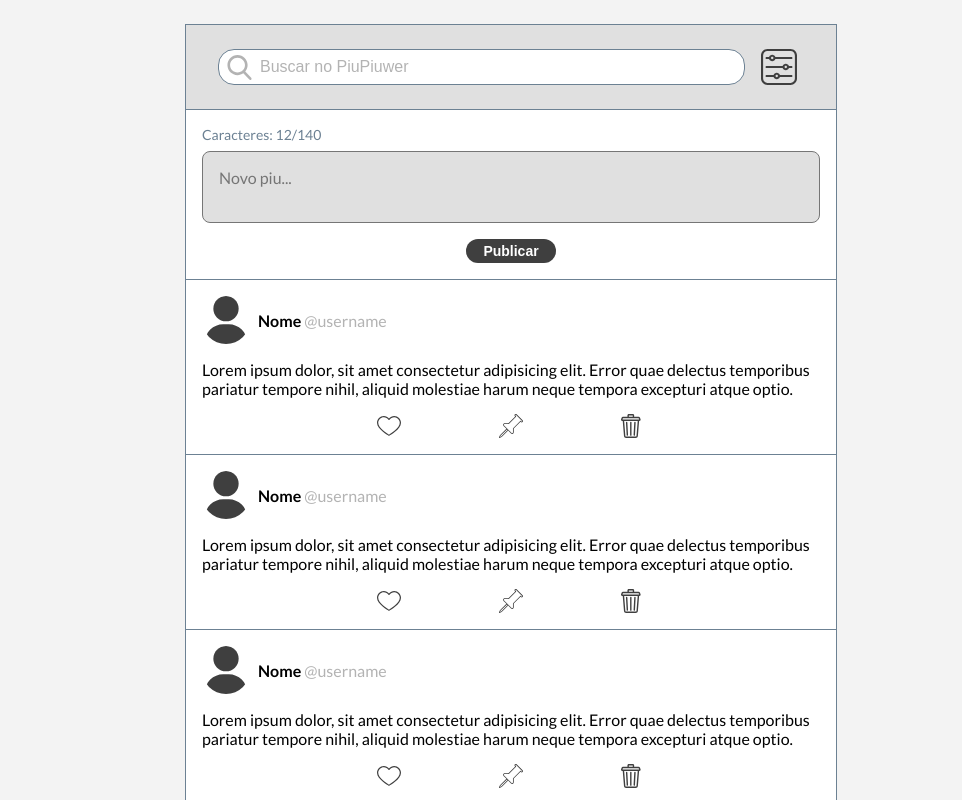
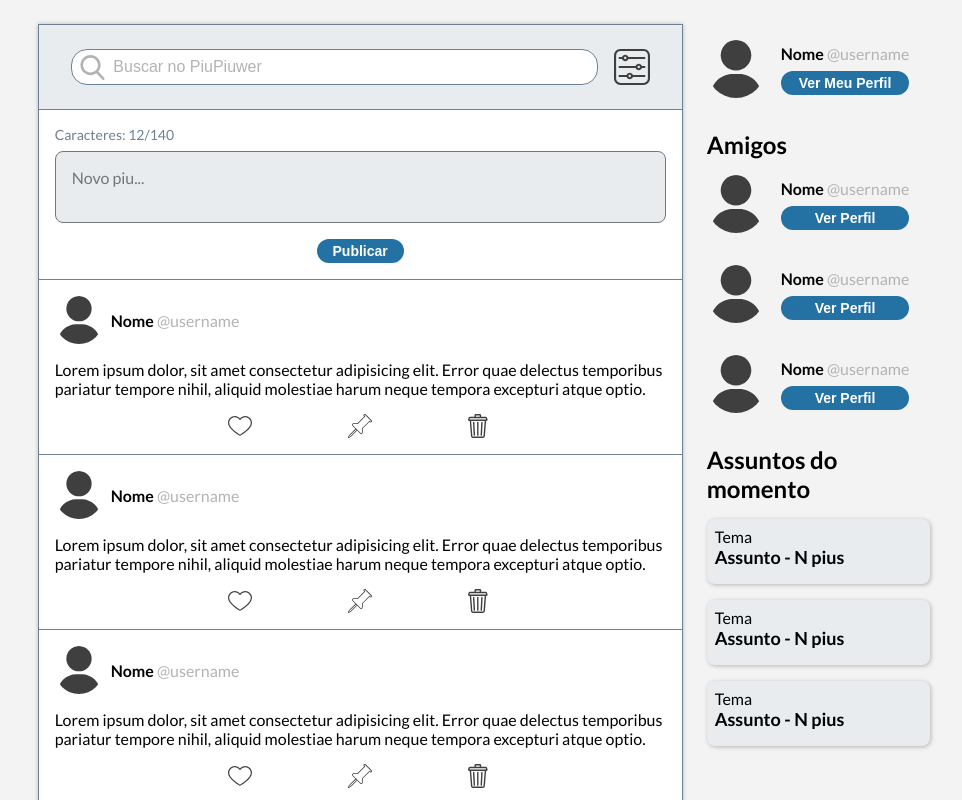
Before and after one commit to danjovich/PiuPiuwer, a plain HTML site: page index.html in a window 1280 px wide. Shown: the top 800 px of the page, 318-1280 px from the left. Drawn offline with Linux system fonts and the light colour scheme.

Commit message:
feat: add aside and fixed/sticky divs

```diff
--- a/index.html
+++ b/index.html
@@ -13,6 +13,7 @@
 <body>
     <header id="main-header">
         <!-- Adicionar EventListener ao logo -->
+        <div class="fixed">
             <div class="logo">
                 <img src="images/piupiuwer.svg" alt="PiuPiuwer">
                 <h1>PiuPiuwer</h1>
@@ -24,6 +25,7 @@
                     <li><a href="" title="Sair"><img src="images/sair.svg" alt="Sair"> Sair</a></li>
                 </ul>
             </nav>
+        </div>
     </header>
 
     <section id="feed">
@@ -44,7 +46,9 @@
             <li>
                 <div class="info">
                     <img src="images/pefil.svg" alt="Foto de Perfil">
+                        <div class="name-and-username">
                         <strong>Nome <span>@username</span></strong>
+                    </div>
                 </div>
                 <p>Lorem ipsum dolor, sit amet consectetur adipisicing elit. Error quae delectus temporibus pariatur tempore nihil, aliquid molestiae harum neque tempora excepturi atque optio.</p>
                 <div class="interactions">
@@ -56,7 +60,9 @@
             <li>
                 <div class="info">
                     <img src="images/pefil.svg" alt="Foto de Perfil">
+                    <div class="name-and-username">
                         <strong>Nome <span>@username</span></strong>
+                    </div>
                 </div>
                 <p>Lorem ipsum dolor, sit amet consectetur adipisicing elit. Error quae delectus temporibus pariatur tempore nihil,
                     aliquid molestiae harum neque tempora excepturi atque optio.</p>
@@ -69,7 +75,9 @@
             <li>
                 <div class="info">
                     <img src="images/pefil.svg" alt="Foto de Perfil">
+                    <div class="name-and-username">
                         <strong>Nome <span>@username</span></strong>
+                    </div>
                 </div>
                 <p>Lorem ipsum dolor, sit amet consectetur adipisicing elit. Error quae delectus temporibus pariatur tempore nihil,
                     aliquid molestiae harum neque tempora excepturi atque optio.</p>
@@ -82,7 +90,9 @@
             <li>
                 <div class="info">
                     <img src="images/pefil.svg" alt="Foto de Perfil">
+                    <div class="name-and-username">
                         <strong>Nome <span>@username</span></strong>
+                    </div>
                 </div>
                 <p>Lorem ipsum dolor, sit amet consectetur adipisicing elit. Error quae delectus temporibus pariatur tempore nihil,
                     aliquid molestiae harum neque tempora excepturi atque optio.</p>
@@ -95,7 +105,9 @@
             <li>
                 <div class="info">
                     <img src="images/pefil.svg" alt="Foto de Perfil">
+                    <div class="name-and-username">
                         <strong>Nome <span>@username</span></strong>
+                    </div>
                 </div>
                 <p>Lorem ipsum dolor, sit amet consectetur adipisicing elit. Error quae delectus temporibus pariatur tempore nihil,
                     aliquid molestiae harum neque tempora excepturi atque optio.</p>
@@ -108,7 +120,9 @@
             <li>
                 <div class="info">
                     <img src="images/pefil.svg" alt="Foto de Perfil">
+                    <div class="name-and-username">
                         <strong>Nome <span>@username</span></strong>
+                    </div>
                 </div>
                 <p>Lorem ipsum dolor, sit amet consectetur adipisicing elit. Error quae delectus temporibus pariatur tempore nihil,
                     aliquid molestiae harum neque tempora excepturi atque optio.</p>
@@ -121,7 +135,9 @@
             <li>
                 <div class="info">
                     <img src="images/pefil.svg" alt="Foto de Perfil">
+                    <div class="name-and-username">
                         <strong>Nome <span>@username</span></strong>
+                    </div>
                 </div>
                 <p>Lorem ipsum dolor, sit amet consectetur adipisicing elit. Error quae delectus temporibus pariatur tempore nihil,
                     aliquid molestiae harum neque tempora excepturi atque optio.</p>
@@ -134,7 +150,9 @@
             <li>
                 <div class="info">
                     <img src="images/pefil.svg" alt="Foto de Perfil">
+                    <div class="name-and-username">
                         <strong>Nome <span>@username</span></strong>
+                    </div>
                 </div>
                 <p>Lorem ipsum dolor, sit amet consectetur adipisicing elit. Error quae delectus temporibus pariatur tempore nihil, aliquid molestiae harum neque tempora excepturi atque optio. Lorem ipsum dolor sit amet consectetur adipisicing elit. Culpa rerum consequatur, suscipit maxime vero cum dicta eum tempore laudantium debitis in aliquam eos placeat excepturi exercitationem quaerat ducimus minima ea. Lorem, ipsum dolor sit amet consectetur adipisicing elit. Modi dolorum suscipit enim, sapiente eos nemo maxime rerum, sequi reiciendis voluptates velit provident totam quisquam nam? Libero fugit a culpa cumque!</p>
                 <div class="interactions">
@@ -147,7 +165,70 @@
     </section>
 
     <aside>
+        <div class="profile">
+            <img src="images/pefil.svg" alt="Foto de Perfil">
+            <div class="info">
+                <div class="name-and-username">
+                        <div class="name-and-username">
+                        <strong>Nome <span>@username</span></strong>
+                    </div>
+                </div>
+                <button>Ver Meu Perfil</button>
+            </div>
+        </div>
 
+        <div class="friends">
+            <h2>Amigos</h2>
+            <div class="profile">
+                <img src="images/pefil.svg" alt="Foto de Perfil">
+                <div class="info">
+                    <div class="name-and-username">
+                        <div class="name-and-username">
+                            <strong>Nome <span>@username</span></strong>
+                        </div>
+                    </div>
+                    <button>Ver Perfil</button>
+                </div>
+            </div>
+            <div class="profile">
+                <img src="images/pefil.svg" alt="Foto de Perfil">
+                <div class="info">
+                    <div class="name-and-username">
+                        <div class="name-and-username">
+                            <strong>Nome <span>@username</span></strong>
+                        </div>
+                    </div>
+                    <button>Ver Perfil</button>
+                </div>
+            </div>
+            <div class="profile">
+                <img src="images/pefil.svg" alt="Foto de Perfil">
+                <div class="info">
+                    <div class="name-and-username">
+                        <div class="name-and-username">
+                            <strong>Nome <span>@username</span></strong>
+                        </div>
+                    </div>
+                    <button>Ver Perfil</button>
+                </div>
+            </div>
+        </div>
+
+        <div class="trending">
+            <h2>Assuntos do momento</h2>
+            <div class="topic">
+                <span>Tema</span>
+                <h3>Assunto - N pius</h3>
+            </div>
+            <div class="topic">
+                <span>Tema</span>
+                <h3>Assunto - N pius</h3>
+            </div>
+            <div class="topic">
+                <span>Tema</span>
+                <h3>Assunto - N pius</h3>
+            </div>
+        </div>
     </aside>
 </body>
 </html>
--- a/style.css
+++ b/style.css
@@ -5,20 +5,35 @@
 }
 
 body {
-    /* background: #fff; */
     background: #f3f3f3;
     font-family: 'Lato', sans-serif;
     text-rendering: optimizeLegibility !important;
     -webkit-font-smoothing: antialiased !important;
 
     display: flex;
-    justify-content: space-between;
+    justify-content: center;
 }
 
 input,
 button,
 textarea {
     outline: 0;
+}
+
+button {
+    text-align: center;
+    padding: 4px 16px;
+    height: fit-content;
+    font-weight: bold;
+    font-size: 14px;
+    background: #2471A3;
+    color: #fff;
+    border: 0;
+    border-radius: 16px;
+}
+
+.fixed {
+    position: fixed;
 }
 
 header#main-header {
@@ -83,15 +98,19 @@ header#main-header nav ul li img {
 
 section#feed {
     width: 652px;
+    box-shadow: 0 0 4px rgba(0, 0, 0, .25);
+    margin: 24px 0;
 }
 
 section#feed .searchbar {
     display: flex;
     align-items: center;
-    background: #e0e0e0;
-    margin-top: 24px;
+    background: #E8ECEF;
     padding: 24px 32px;
     border: 1px solid #6c8193;
+
+    position: sticky;
+    top: 0;
 }
 
 section#feed .searchbar input {
@@ -139,7 +158,7 @@ section#feed .new-piu textarea {
     font-family: 'Lato', sans-serif;
     font-size: 16px;
     border-radius: 8px;
-    background: #e0e0e0;
+    background: #E8ECEF;
 }
 
 section#feed .new-piu div {
@@ -148,17 +167,25 @@ section#feed .new-piu div {
     margin-top: 16px;
 }
 
-section#feed .new-piu button {
+/*********/
+/*********/
+/*********/
+/*********/
+/* section#feed .new-piu button {
     text-align: center;
     width: 90px;
     height: 24px;
     font-weight: bold;
     font-size: 14px;
-    background: #3f3f3f;
+    background: #2471A3;
     color: #fff;
     border: 0;
     border-radius: 16px;
-}
+} */
+/*********/
+/*********/
+/*********/
+/*********/
 
 section#feed .new-piu.too-big span {
     color: #ff5733;
@@ -167,6 +194,11 @@ section#feed .new-piu.too-big span {
 
 section#feed .new-piu.too-big textarea {
     background: #FAAF9F;
+}
+/* o span a seguir vai aparecer com frequência, por isso um único bloco de CSS */
+.name-and-username span {
+    font-weight: normal;
+    color: #b3b3b3;
 }
 
 section#feed ul.pius {
@@ -177,10 +209,6 @@ section#feed ul.pius li {
     border: 1px solid #6c8193;
     background: #fff;
     margin-top: -1px;
-}
-
-section#feed ul.pius li:last-child {
-    margin-bottom: 24px;
 }
 
 section#feed ul.pius li .info {
@@ -194,11 +222,6 @@ section#feed ul.pius li .info img {
     height: 48px;
     border-radius: 50%;
     margin-right: 8px;
-}
-
-section#feed ul.pius li .info span {
-    font-weight: normal;
-    color: #b3b3b3;
 }
 
 section#feed ul.pius li p {
@@ -216,3 +239,47 @@ section#feed ul.pius li .interactions img {
     width: 24px;
     height: 24px;
 }
+
+aside {
+    margin: 40px 32px 0 24px;
+}
+
+aside h2 {
+    font-size: 24px;
+    margin-bottom: 16px;
+}
+
+aside .profile {
+    display: flex;
+    align-items: center;
+    margin-bottom: 32px;
+
+}
+
+aside .profile img {
+    width: 58px;
+    height: 58px;
+    border-radius: 50%;
+    margin-right: 16px;
+}
+
+aside .profile .info {
+    display: flex;
+    flex-direction: column;
+}
+
+aside .profile .info button {
+    margin-top: 8px;
+}
+
+aside .trending h3 {
+    font-size: 18px;
+}
+
+aside .trending .topic {
+    background: #E8ECEF;
+    border-radius: 8px;
+    padding: 8px 0 16px 8px;
+    margin-bottom: 16px;
+    box-shadow: 1px 1px 4px rgba(0, 0, 0, .25);
+}
```
Lines whose indentation alone changed are shown as unchanged.
